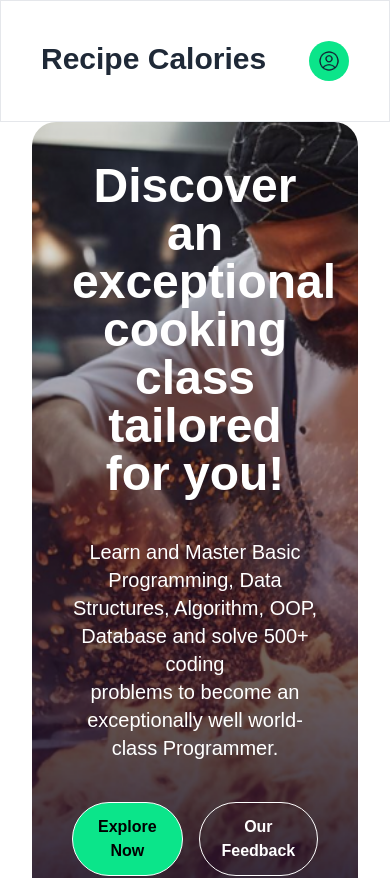
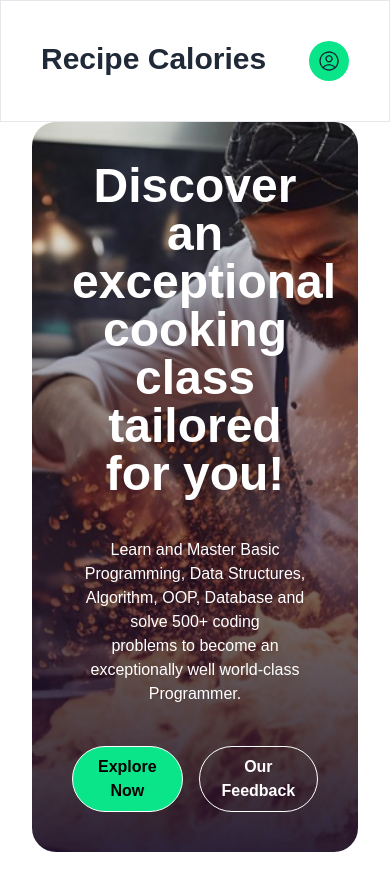
Before and after one commit to devsujoydas/recipe-caloris, a React (Vite) app: page / in a window 390 px wide. Shown: the top 878 px of the page. Built offline with nearby package versions, Linux system fonts and the light colour scheme.

Commit message:
todays uploads

```diff
--- a/src/componenet/Hero/Hero.jsx
+++ b/src/componenet/Hero/Hero.jsx
@@ -4,12 +4,12 @@ const Hero = () => {
         <div id="hero" className="lg:max-w-screen-2xl lg:mx-auto mx-8 text-white rounded-3xl ">
             <div className='flex flex-col lg:gap-14 gap-10 text-center lg:p-40 p-10'>
                 <h1 className='lg:text-7xl text-5xl font-bold'>Discover an exceptional cooking <br /> class tailored for you!</h1>
-                <p className='text-xl'>Learn and Master Basic Programming, Data Structures, Algorithm, OOP, Database and solve 500+ coding <br/> problems to become an exceptionally well world-class Programmer. </p>
+                <p className='lg:text-xl'>Learn and Master Basic Programming, Data Structures, Algorithm, OOP, Database and solve 500+ coding <br/> problems to become an exceptionally well world-class Programmer. </p>
                 <div className='flex gap-4 justify-center items-center'>
                     <button className='font-semibold border-white border-[1px] bg-[#0BE58A] hover:bg-transparent hover:text-white text-black px-3
-                     lg:px-6 py-3 lg:py-4 lg:text-2xl rounded-full active:scale-95 transition-all'>Explore Now</button>
+                     lg:px-6 py-2 lg:py-4 lg:text-2xl rounded-full active:scale-95 transition-all'>Explore Now</button>
                     <button className='font-semibold border-white border-[1px] hover:bg-[#0BE58A] hover:text-black px-3
-                     lg:px-6 py-3 lg:py-4 lg:text-2xl rounded-full  active:scale-95 transition-all'>Our Feedback</button>
+                     lg:px-6 py-2 lg:py-4 lg:text-2xl rounded-full  active:scale-95 transition-all'>Our Feedback</button>
                 </div>
             </div>
 
--- a/src/componenet/OurRecipes/FoodCard.jsx
+++ b/src/componenet/OurRecipes/FoodCard.jsx
@@ -2,11 +2,10 @@
 
 
 const FoodCard = ({ food, WantToCookHandler }) => {
-    console.log(food);
     const { img, name, description, minutes, calories, ingredients } = food;
 
     return (
-        <div id="card" className="w- rounded-xl border-2 shadow-md p-5 flex flex-col gap-3 lg:gap-6">
+        <div id="card" className="w- rounded-xl border-2 shadow-md p-5 flex flex-col gap-3 lg:gap-4">
             <figure className="w-full">
                 <img className="w-full" src={img} alt="" />
             </figure>
@@ -17,7 +16,6 @@ const FoodCard = ({ food, WantToCookHandler }) => {
             <div className="ml-5">
                 {ingredients.map((ingredient, idx) => (
                     <li className="text-gray-500" key={idx}>{ingredient}</li>))}
-
             </div>
             <hr className="" />
             <div className="flex gap-4">
@@ -31,7 +29,7 @@ const FoodCard = ({ food, WantToCookHandler }) => {
                 </div>
             </div>
             <div>
-                <button onClick={WantToCookHandler} className="font-semibold bg-[#0BE58A] px-6 py-3 rounded-full hover:bg-[#5bf5a5] active:scale-95 transition-all">Want to Cook</button>
+                <button onClick={()=>{WantToCookHandler(food)}} className="font-semibold bg-[#0BE58A] px-6 py-3 rounded-full hover:bg-[#5bf5a5] active:scale-95 transition-all">Want to Cook</button>
             </div>
         </div>
     )
--- a/src/componenet/OurRecipes/OurRecipes.jsx
+++ b/src/componenet/OurRecipes/OurRecipes.jsx
@@ -11,8 +11,8 @@ const OurRecipes = () => {
             .then(data => setFood(data))
     }, [])
 
-     const WantToCookHandler = () =>{
-        console.log('Clicked');
+     const WantToCookHandler = (food) =>{
+        console.log('Clicked',food);
      }
 
     return (
@@ -20,13 +20,13 @@ const OurRecipes = () => {
             <h1 className="text-center font-bold text-4xl">Our Recipes</h1>
             <p className="text-center text-gray-500 my-5">Lorem ipsum dolor sit amet consectetur. Proin et feugiat senectus vulputate netus pharetra rhoncus. Eget <br /> urna volutpat curabitur elementum mauris aenean neque. </p>
             <div className="flex gap-4 flex-col lg:flex-row">
-                <div id="food-container" className="grid grid-cols-1 lg:grid-cols-2 gap-3  items-center">
+                <div id="food-container" className="lg:w-3/5 grid grid-cols-1 lg:grid-cols-2 gap-3">
                     {foods.map((food, idx) => (
                         <FoodCard food={food} key={idx} WantToCookHandler={WantToCookHandler}/>
                     ))}
                 </div>
 
-                <div>
+                <div className="lg:w-3/5">
                     <WantToCook />
                 </div>
             </div>
```
